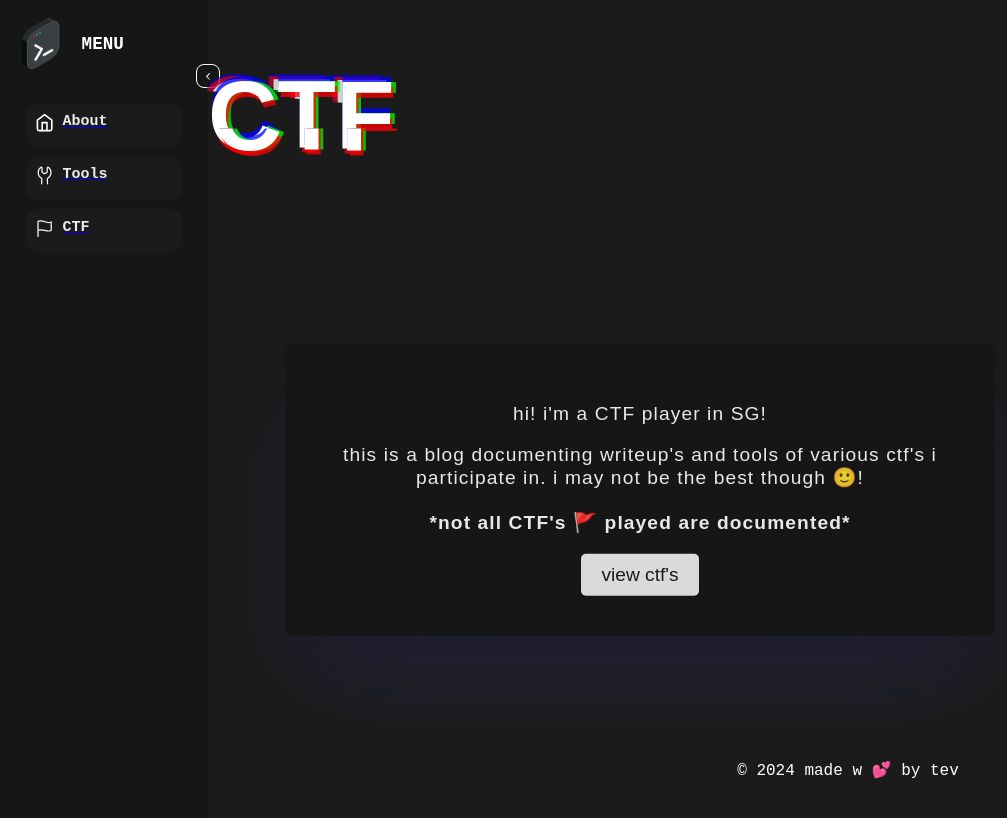
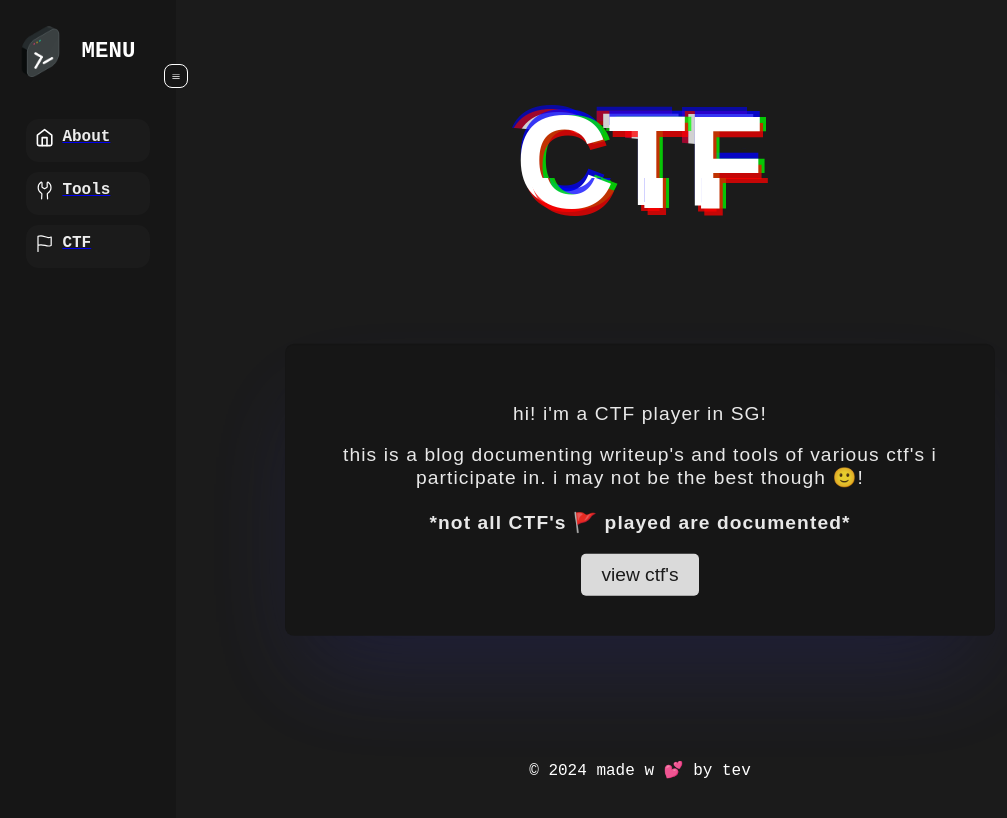
Before and after one commit to trevelling/CTF, a Next.js app: page / in a window 1280 px wide. Shown: the top 818 px of the page, without its empty margins (0-1007 px from the left). Built offline with nearby package versions, Linux system fonts and the light colour scheme.

Commit message:
chore; fixed centering

```diff
--- a/app/about/page.module.css
+++ b/app/about/page.module.css
@@ -64,24 +64,25 @@
 }
 
 .CTFheader {
-    display: inline-block;
+    display: flex;
+    justify-content: center;
+    align-items: center;
+    position: absolute;
+    top: 20%;
+    left: 50%;
+    transform: translate(-50%, -50%);
     animation: glitch 500ms infinite;
-    position: relative;
-    display: flex;
-    justify-content: end-left;
-    margin-top: 60px;
-
     color: rgb(255, 255, 255);
-    font-size: 6rem;
+    font-size: 8rem;
     font-family: sans-serif;
     font-weight: 700;
     text-transform: uppercase;
-
     text-shadow:
         0.05em 0 0 rgba(255,0,0,0.75),
         -0.025em -0.05em 0 rgba(0,255,0,0.75),
         0.025em 0.05em 0 rgba(0,0,255,0.75);
 }
+
 
 .about {
     color: white;
--- a/app/ctf/page.jsx
+++ b/app/ctf/page.jsx
@@ -1,5 +1,4 @@
 import React from "react";
-
 
 export default function Tools() {
   return (
--- a/app/layout.jsx
+++ b/app/layout.jsx
@@ -12,8 +12,8 @@ export default function RootLayout({ children }) {
         <title>CTF blog</title>
       </Head>
       <body>
+        <Info />
         <Sidebar />
-        <Info />
         {children}
       </body>
     </html>
--- a/app/ui/info.jsx
+++ b/app/ui/info.jsx
@@ -8,6 +8,5 @@ export default function Info() {
       &copy; {new Date().getFullYear()} made w 💕 by tev
       </a>
     </footer>
-
   );
 }
--- a/app/ui/sidebar.jsx
+++ b/app/ui/sidebar.jsx
@@ -5,7 +5,7 @@ import React, { useState } from "react";
 import Link from "next/link";
 import styles from "./sidebar.module.css";
 import { FiHome } from "react-icons/fi";
-import { IoIosArrowBack } from "react-icons/io";
+import { HiBars3 } from "react-icons/hi2";
 import { GoTools } from "react-icons/go";
 import { IoFlagOutline } from "react-icons/io5";
 
@@ -38,7 +38,7 @@ export default function Sidebar() {
     return (
         <div  className={styles.sideBarContainer}>
             <button className={styles.button} onClick={toggleSideBarCollapaseHandler}>
-                <IoIosArrowBack />
+                <HiBars3 />
             </button>
             <aside className={`${styles.sideBar} ${isCollapsedSideBar ? styles.collapsed : ""}`} data-collapsed={isCollapsedSideBar}>
 
--- a/app/ui/sidebar.module.css
+++ b/app/ui/sidebar.module.css
@@ -3,7 +3,7 @@
 }
 
 .sideBar{
-    width: 11rem;
+    width: 9rem;
     height: 100%;
     background-color: #161616;
     padding: 1rem;
@@ -32,7 +32,7 @@
 
 .sideBarLink{
     display: inline-block;
-    font-size: 1rem;
+    font-size: 2rem;
     text-decoration: none;
     color: rgb(255, 255, 255);
     padding: 0.6rem;
@@ -50,14 +50,14 @@
 .sideBarName{
     margin-left: 0.5rem;
     font-family: 'Courier New', Courier, monospace;
-    font-size: 15px;
+    font-size: 16px;
     font-weight: 800;
     color: rgba(255, 255, 255, 0.923);
     text-decoration: none;
 }
 
 .sideBarLogoName{
-    font-size: 1.1rem;
+    font-size: 1.4rem;
     font-weight: 600;
     font-family: 'Courier New', Courier, monospace;
     color: rgb(255, 255, 255);
```
